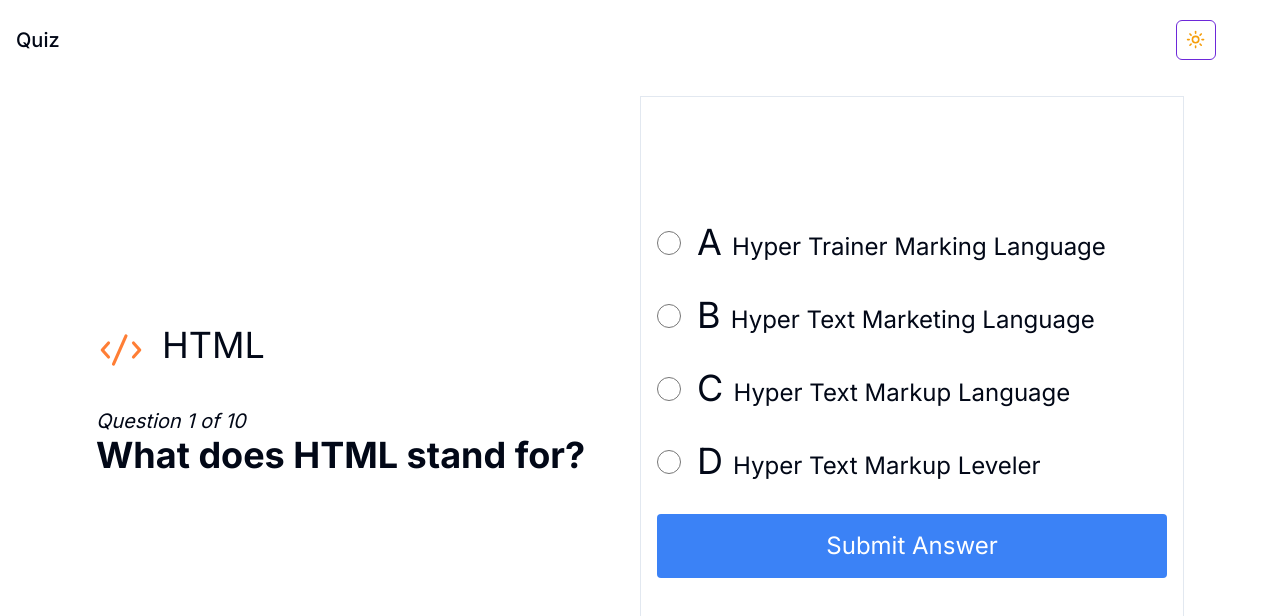
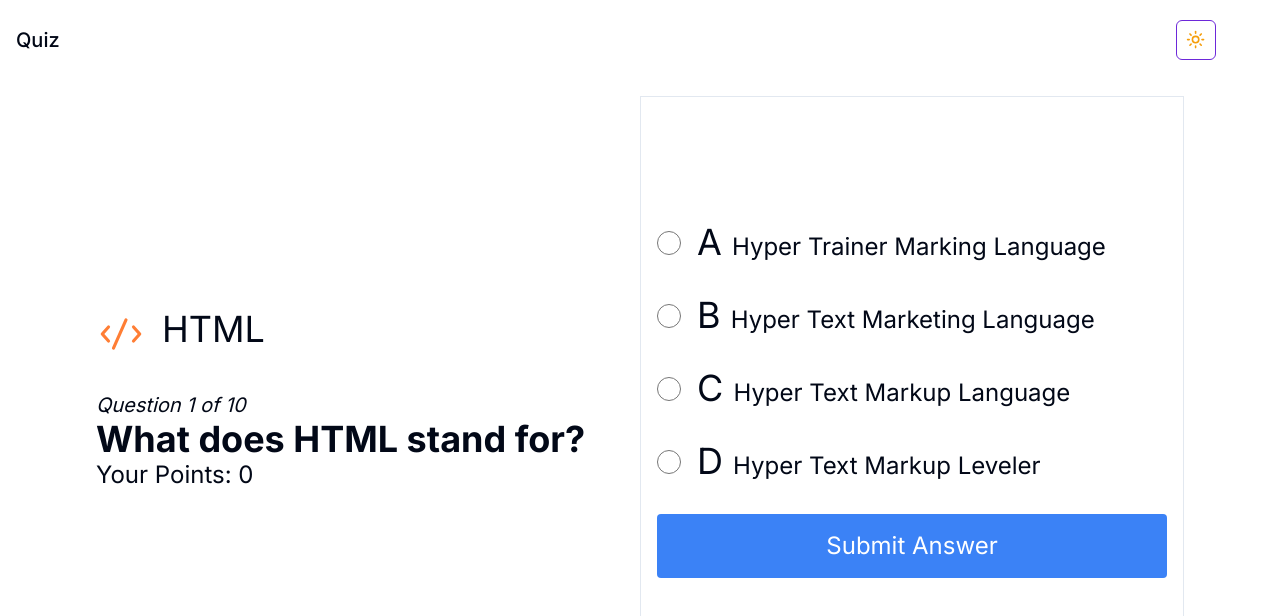
Before and after one commit to ajarek/next-14-ep15-frontend-quiz, a Next.js app: page /html in a window 1280 px wide. Shown: the top 616 px of the page. Built offline with nearby package versions, Linux system fonts and the light colour scheme.

Commit message:
added filter collections

```diff
--- a/app/html/page.tsx
+++ b/app/html/page.tsx
@@ -8,6 +8,7 @@ const Html = () => {
   const { data, pending, error } = useFetch('data.json')
   const [numberQuestion, setNumberQuestion] = useState(0)
   const [letters, setLetters] = useState(['A', 'B', 'C', 'D'])
+  const [collectedAnswers, setCollectedAnswers] = useState(0)
 
   if (pending) {
     return <Loading />
@@ -23,8 +24,12 @@ const Html = () => {
 
  const handleSubmit=(e:any)=>{
   e.preventDefault()
-  console.log(e);
+  const ok=[...e.target].filter(el=>el.checked===true)
+  if(ok[0].value===answer){
+    setCollectedAnswers(collectedAnswers+1)
+  }
 
+  setNumberQuestion(numberQuestion+1)
  }
 
   return (
@@ -39,11 +44,13 @@ const Html = () => {
             className='mr-4'
           />
           HTML
+
         </h1>
         <p className='mt-8 text-xl italic'>
           Question {numberQuestion + 1} of {questions.length}
         </p>
         <h2 className='text-4xl font-bold '>{question}</h2>
+        <h3 className='text-2xl '>Your Points: {collectedAnswers}</h3>
       </div>
       <form onSubmit={handleSubmit} className='w-full min-h-full flex flex-col items-center gap-8 justify-center border p-4'>
         {options.map((el: string, index: number) => (
@@ -54,8 +61,10 @@ const Html = () => {
             <input
               type='radio'
               name='radio'
+              value={el}
               id={letters[index]}
               className='w-6 h-6'
+              required
             />
             <label
               htmlFor={letters[index]}
```
